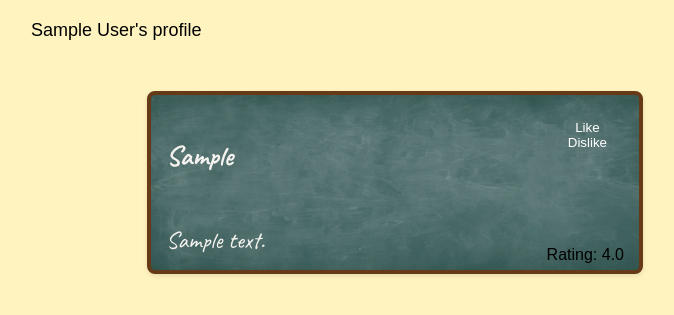
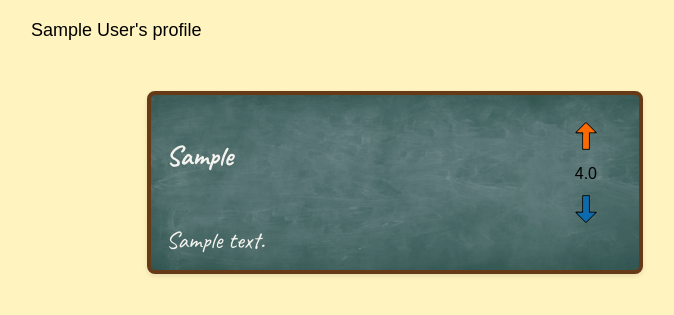
Before and after one commit to KolozsiZsombor/SzoftverModszerMiniProject, a Flask app: page /profile in a window 1280 px wide; the page is wider, and only the part inside the window is pictured. Shown: the part 148-463 px from the top of that part, without its empty margins (245-919 px from the left). Run offline with Flask 3, Linux system fonts and the light colour scheme; a user stored in the database is signed in; tables that the repository leaves empty hold one stand-in row (values such as "Sample post").

Commit message:
repeated the previous update, but for the profile page

```diff
--- a/templates/profile.html
+++ b/templates/profile.html
@@ -61,17 +61,17 @@
                 <div class="joke-actions">
                     <div class="like-dislike">
                         <form action="{{ url_for('like_joke', joke_id=joke.id) }}" method="POST">
-
-                            <button type="submit" class="like-btn">Like</button>
+                            <button type="submit" class="like-btn">
+                                <img src="{{ url_for('static', filename='img/updoot.png') }}" width="32" height="32" />
+                            </button>
                         </form>
+                        <p class="rating">{{ joke.rating }}</p> <!-- Assuming rating reflects the total likes -->
                         <form action="{{ url_for('dislike_joke', joke_id=joke.id) }}" method="POST">
-
-                            <button type="submit" class="dislike-btn">Dislike</button>
+                            <button type="submit" class="dislike-btn">
+                                <img src="{{ url_for('static', filename='img/downdoot.png') }}" width="32" height="32" />
+                            </button>
                         </form>
                     </div>
-                </div>
-                <div class="joke-footer">
-                    <p>Rating: {{ joke.rating }}</p> <!-- Assuming rating reflects the total likes -->
                 </div>
             </div>
             {% endif %}
```
